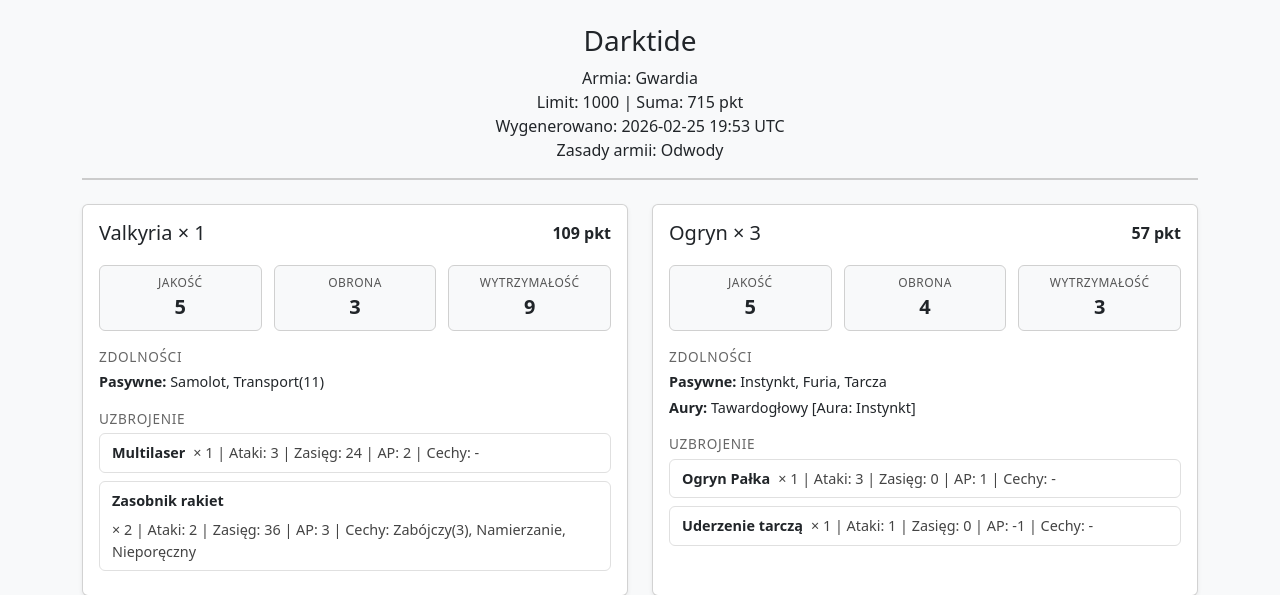
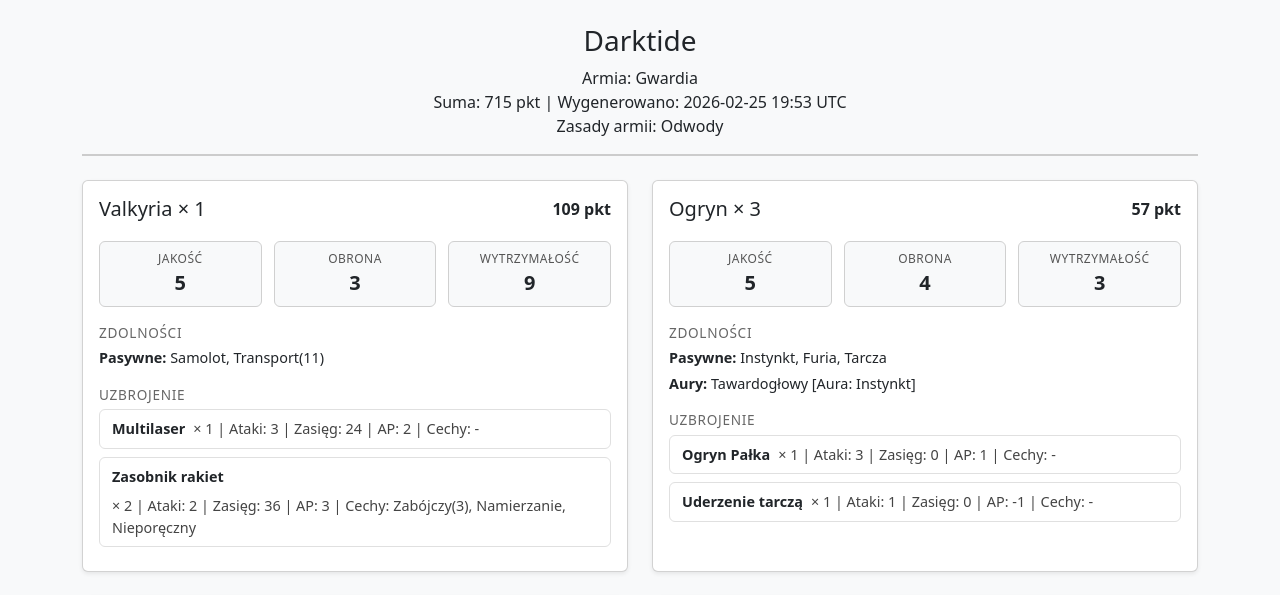
Before and after one commit to rozgladacz/OPR, a FastAPI app: page /rosters/1/print in a window 1280 px wide. Shown: the part 56-651 px from the top of the page. Run offline with FastAPI, Linux system fonts and the light colour scheme; a user stored in the database is signed in; some libraries are stand-ins or nearby versions.

Commit message:
Dopasuj nagłówek eksportu bez limitu punktów

```diff
--- a/app/routers/export.py
+++ b/app/routers/export.py
@@ -307,11 +307,7 @@ def roster_pdf(
         army_name = roster.army.name if roster.army else "---"
         pdf.drawString(40, y, f"Armia: {army_name}")
         y -= 14
-        pdf.drawString(40, y, f"Limit punktów: {roster.points_limit or 'brak'}")
-        y -= 14
-        pdf.drawString(40, y, f"Suma punktów: {total_cost_rounded} pkt")
-        y -= 14
-        pdf.drawString(40, y, f"Wygenerowano: {generated_at.strftime('%Y-%m-%d %H:%M')} UTC")
+        pdf.drawString(40, y, f"Suma punktów: {total_cost_rounded} pkt | Wygenerowano: {generated_at.strftime('%Y-%m-%d %H:%M')} UTC")
         y -= 14
         if army_rules:
             rule_line = f"Zasady armii: {', '.join(army_rules)}"
--- a/app/templates/export/lista.html
+++ b/app/templates/export/lista.html
@@ -21,9 +21,7 @@
   <h1>{{ roster.name }}</h1>
   <p class="meta">
     Armia: {{ roster.army.name if roster.army else '---' }} ·
-    Limit: {{ roster.points_limit or 'brak' }} ·
-    Suma: {{ total_cost_rounded }} pkt{% if generated_at %} ·
-    Wygenerowano: {{ generated_at.strftime('%Y-%m-%d %H:%M') }} UTC{% endif %}
+    Suma: {{ total_cost_rounded }} pkt{% if generated_at %} · Wygenerowano: {{ generated_at.strftime('%Y-%m-%d %H:%M') }} UTC{% endif %}
   </p>
   {% if army_rules %}
   <p class="meta">
--- a/app/templates/roster_print.html
+++ b/app/templates/roster_print.html
@@ -77,8 +77,7 @@
   <div class="print-header">
     <h1 class="h3 mb-2">{{ roster.name }}</h1>
     <div>Armia: {{ roster.army.name if roster.army else '---' }}</div>
-    <div>Limit: {{ roster.points_limit or 'brak' }} | Suma: {{ total_cost_rounded }} pkt</div>
-    <div>Wygenerowano: {{ generated_at.strftime('%Y-%m-%d %H:%M') }} UTC</div>
+    <div>Suma: {{ total_cost_rounded }} pkt | Wygenerowano: {{ generated_at.strftime('%Y-%m-%d %H:%M') }} UTC</div>
     {% if army_rules %}
     <div>Zasady armii: {{ army_rules | join(', ') }}</div>
     {% endif %}
```
